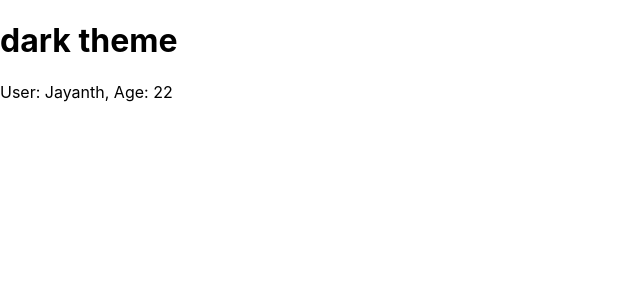
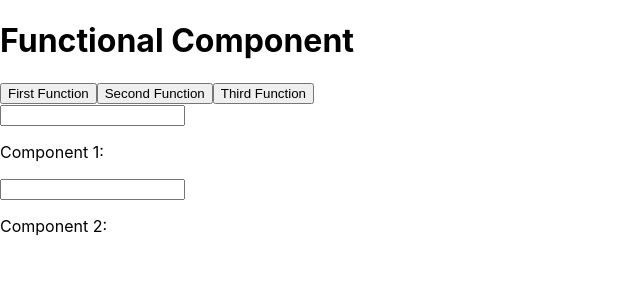
Before and after one commit to jayanth-999/my-react-app, a React (Create React App) app: page / in a window 1280 px wide. Shown: the top 300 px of the page, without its empty margins (0-640 px from the left). Built offline with nearby package versions, Linux system fonts and the light colour scheme; no server answers.

Commit message:
challenge -11

```diff
--- /dev/null
+++ b/src/components/FunComponent1.jsx
@@ -0,0 +1,45 @@
+import React, { useState } from "react";
+
+// Custom hook for handling input elements
+const useInput = (initialValue) => {
+    const [value, setValue] = useState(initialValue);
+
+    const handleChange = (event) => {
+        setValue(event.target.value);
+    };
+
+    return [value, handleChange];
+};
+
+// Component 1
+const Component1 = () => {
+    const [inputValue, setInputValue] = useInput("");
+
+    return (
+        <div>
+            <input type="text" value={inputValue} onChange={setInputValue} />
+            <p>Component 1: {inputValue}</p>
+        </div>
+    );
+};
+
+// Component 2
+const Component2 = () => {
+    const [inputValue, setInputValue] = useInput("");
+
+    return (
+        <div>
+            <input type="text" value={inputValue} onChange={setInputValue} />
+            <p>Component 2: {inputValue}</p>
+        </div>
+    );
+};
+
+export default function Apps() {
+    return (
+        <div>
+            <Component1 />
+            <Component2 />
+        </div>
+    );
+}
--- a/src/components/SampleComponent.jsx
+++ b/src/components/SampleComponent.jsx
@@ -1,23 +1,27 @@
-import React, {useState, useEffect} from 'react';
-import axios from 'axios';
+import React, { useCallback } from 'react';
 
 const SampleComponent = () => {
-    const [data, setData] = useState({});
 
-    useEffect(() => {
-        const fetchData = async () => {
-            const result = await axios.get('https://jsonplaceholder.typicode.com/posts/1');
-            setData(result.data);
-        };
-        fetchData();
-    }, []);
+  const firstFunction = useCallback(() => {
+    console.log('First Function');
+  }, []);
 
-    return (
-        <div>
-            <h1>{data.title}</h1>
-            <p>{data.body}</p>
-        </div>
-    );
+  const secondFunction = useCallback(() => {
+    console.log('Second Function');
+  }, []);
+
+  const thirdFunction = useCallback(() => {
+    console.log('Third Function');
+  }, []);
+
+  return (
+    <div>
+      <h1>Functional Component</h1>
+      <button onClick={firstFunction}>First Function</button>
+      <button onClick={secondFunction}>Second Function</button>
+      <button onClick={thirdFunction}>Third Function</button>
+    </div>
+  );
 };
 
 export default SampleComponent;
--- a/src/components/SampleComponent2.jsx
+++ /dev/null
@@ -1,31 +0,0 @@
-import React, { createContext, useContext } from 'react';
-
-const ThemeContext = createContext();
-const UserContext = createContext();
-
-const App = () => {
-  const user = { name: 'Jayanth', age: 22 };
-  const theme = 'dark';
-
-  return (
-    <ThemeContext.Provider value={theme}>
-      <UserContext.Provider value={user}>
-        <MyComponent />
-      </UserContext.Provider>
-    </ThemeContext.Provider>
-  );
-};
-
-const MyComponent = () => {
-  const theme = useContext(ThemeContext);
-  const user = useContext(UserContext);
-
-  return (
-    <div>
-      <h1>{theme} theme</h1>
-      <p>User: {user.name}, Age: {user.age}</p>
-    </div>
-  );
-};
-
-export default App;
--- a/src/index.js
+++ b/src/index.js
@@ -2,8 +2,8 @@ import React from 'react';
 import ReactDOM from 'react-dom/client';
 import './index.css';
 // import App from './App';
+import Apps from './components/FunComponent1';
 import SampleComponent from "./components/SampleComponent"
-import App from './components/SampleComponent2';
 
 
 
@@ -13,6 +13,6 @@ root.render(
   <>
     {/* <App/> */}
     <SampleComponent/>
-    <App/>
+    <Apps/>
   </>
 );
```
